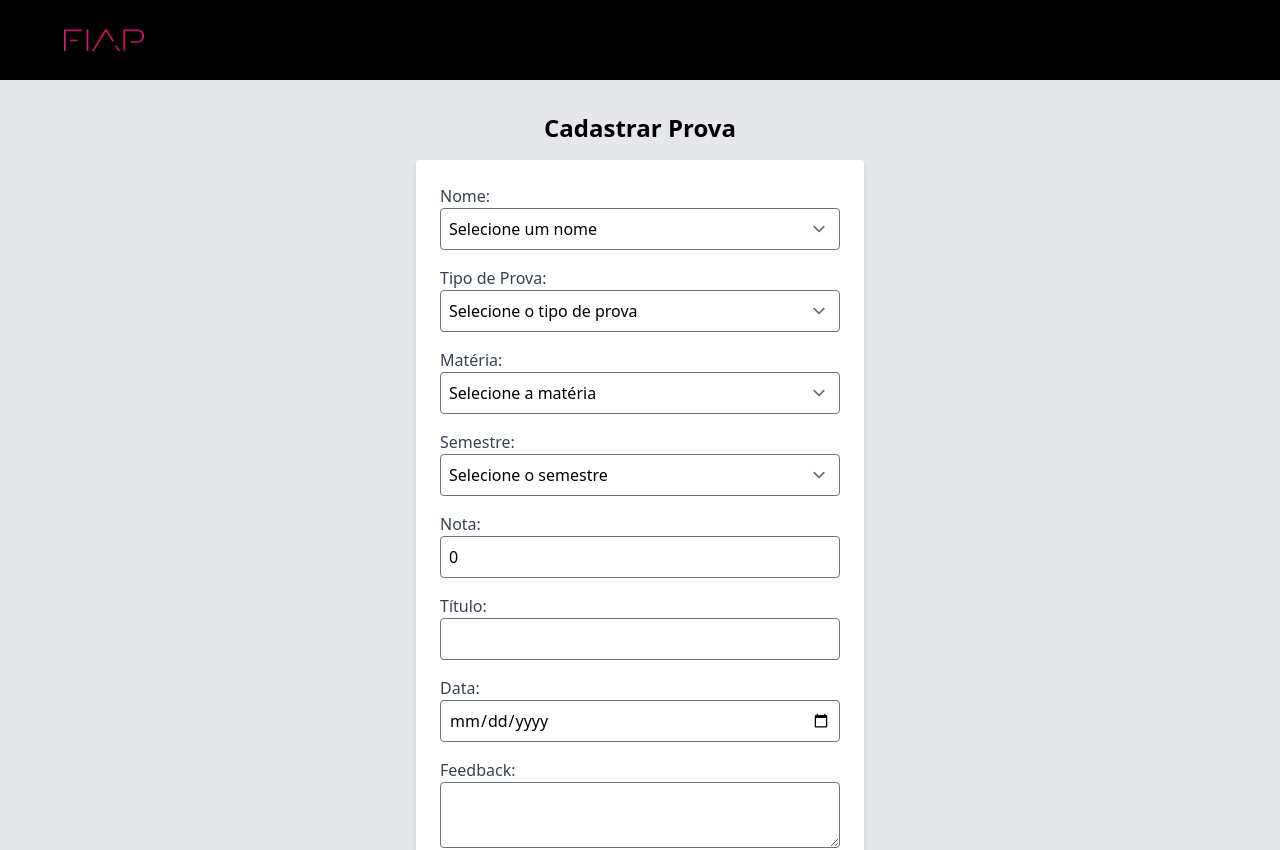
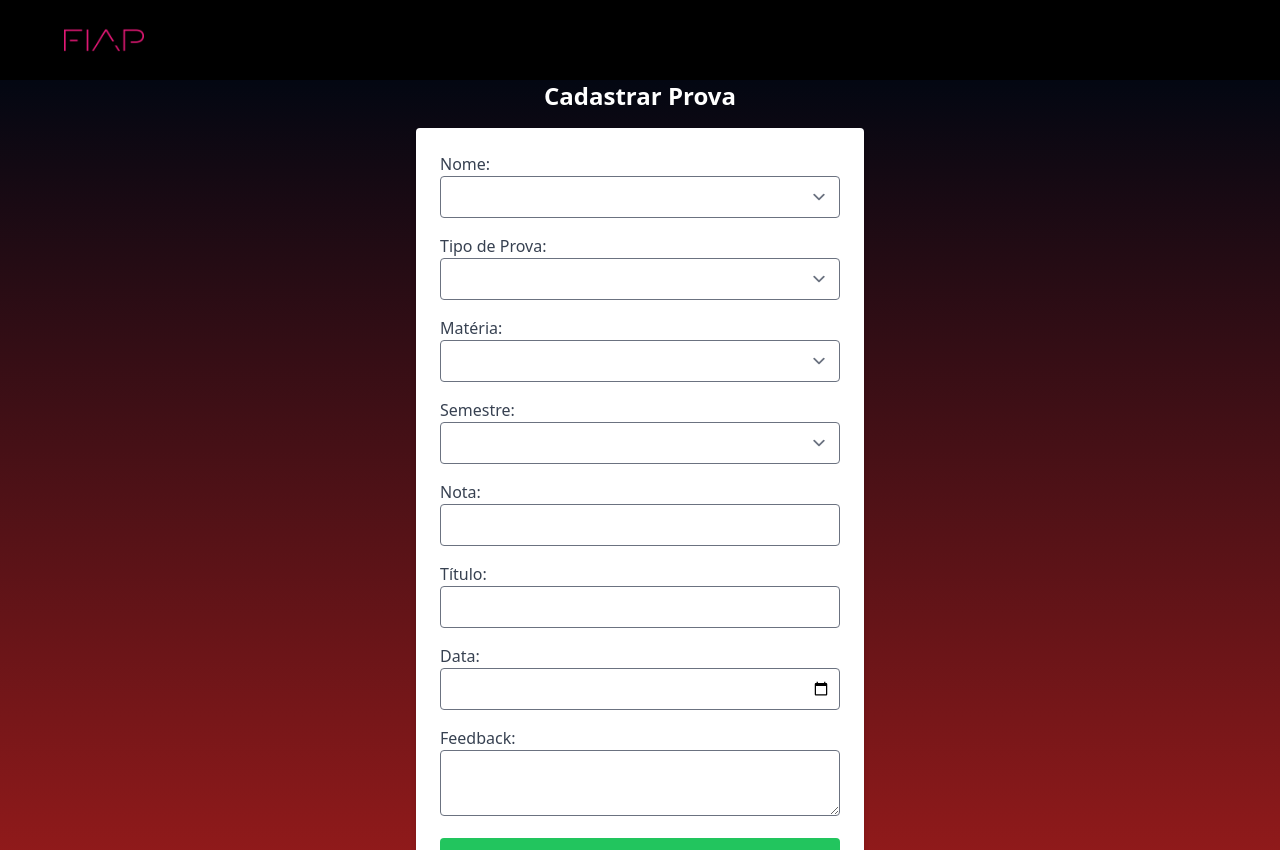
Before and after one commit to marcos3777/CP3_FRONT_RepositorioNotasFIAP, a Next.js app in the folder portifolio/: page /cadastrar in a window 1280 px wide. Shown: the top 850 px of the page. Built offline with nearby package versions, Linux system fonts and the light colour scheme.

Commit message:
ajustecadastro

```diff
--- a/portifolio/src/app/CustomDropdown/page.tsx
+++ b/portifolio/src/app/CustomDropdown/page.tsx
@@ -60,7 +60,7 @@
 
 // Como usar o CustomDropdown
 export default function Page() {
-  const nomes = ['Marcos Vinicius', 'Richardy Borges', 'Henrique Izzi', 'Pedro Bergara'];
+  const nomes = ['Marcos Vinicius', 'Richardy Borges', 'Henrique Izzi', 'Pedro Bergara', 'Arthur Ramos dos Santos'];
 
   const [selectedName, setSelectedName] = useState('');
 
--- a/portifolio/src/app/cadastrar/page.tsx
+++ b/portifolio/src/app/cadastrar/page.tsx
@@ -66,7 +66,7 @@
   };
 
   return (
-    <div className="flex flex-col items-center bg-gray-200 min-h-screen p-8">
+    <div className="conteiner-home">
       <h1 className="text-2xl font-bold mb-4">Cadastrar Prova</h1>
       <form className="w-full max-w-md bg-white p-6 rounded shadow-md" onSubmit={handleSubmit}>
         {/* Nome */}
--- a/portifolio/src/app/globals.css
+++ b/portifolio/src/app/globals.css
@@ -183,4 +183,10 @@
       .coresposicoesopcoes {
         @apply absolute z-10 mt-2 w-56 bg-black shadow-md rounded-md transition-opacity duration-300 ease-in-out;
       }
+      /* DROPDOWN */
+      /* CADASTRO */
+      .cadastropage{
+        @apply flex flex-col items-center min-h-screen bg-gradient-to-b from-gray-950 to-red-800 backdrop-blur-lg;
+      }
+      /* CADASTRO */
 }
```
